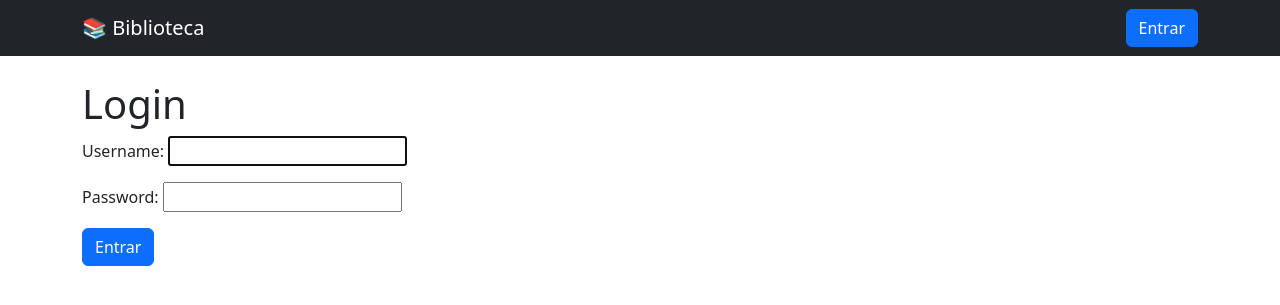
After one commit to andrediniz518/biblioteca, a Django app: page /accounts/login/ in a window 1280 px wide. The commit adds this page. Shown: the top 305 px of the page. Run offline with Django 5.2, Linux system fonts and the light colour scheme.

Commit message:
Adiciona autenticação de usuários

```diff
--- a/biblioteca/settings.py
+++ b/biblioteca/settings.py
@@ -116,3 +116,6 @@ USE_TZ = True
 # https://docs.djangoproject.com/en/6.0/howto/static-files/
 
 STATIC_URL = 'static/'
+
+LOGOUT_REDIRECT_URL = '/livros/'
+LOGIN_REDIRECT_URL = '/livros/'
--- a/biblioteca/urls.py
+++ b/biblioteca/urls.py
@@ -20,4 +20,6 @@ from django.urls import path, include
 urlpatterns = [
     path('admin/', admin.site.urls),
     path('livros/', include('livros.urls')),
+    path('accounts/', include('django.contrib.auth.urls')),
+
 ]
--- a/livros/templates/livros/base.html
+++ b/livros/templates/livros/base.html
@@ -15,8 +15,33 @@
 <nav class="navbar navbar-dark bg-dark">
     <div class="container">
         <a class="navbar-brand" href="{% url 'lista_livros' %}">
-            📚 Sistema de Biblioteca
+            📚 Biblioteca
         </a>
+        <div>
+
+            {% if user.is_authenticated %}
+
+                <span class="text-white me-3">
+                    Olá, {{ user.username }}
+                </span>
+
+               <form method="POST" action="{% url 'logout' %}" style="display:inline;">
+                    {% csrf_token %}
+
+                    <button type="submit" class="btn btn-danger">
+                        Sair
+                    </button>
+                </form>
+
+            {% else %}
+
+                <a href="{% url 'login' %}" class="btn btn-primary">
+                    Entrar
+                </a>
+
+            {% endif %}
+
+        </div>
     </div>
 </nav>
 
--- /dev/null
+++ b/livros/templates/registration/login.html
@@ -0,0 +1,23 @@
+{% extends 'livros/base.html' %}
+
+{% block title %}
+    Login
+{% endblock %}
+
+{% block content %}
+
+<h1>Login</h1>
+
+<form method="POST">
+
+    {% csrf_token %}
+
+    {{ form.as_p }}
+
+    <button type="submit" class="btn btn-primary">
+        Entrar
+    </button>
+
+</form>
+
+{% endblock %}
```
Also changed, not shown: livros/templates/livros/detalhe_livro.html (+5 -4 lines), livros/templates/livros/lista_livros.html (+5 -2 lines), livros/views.py (+4 -4 lines), db.sqlite3.
